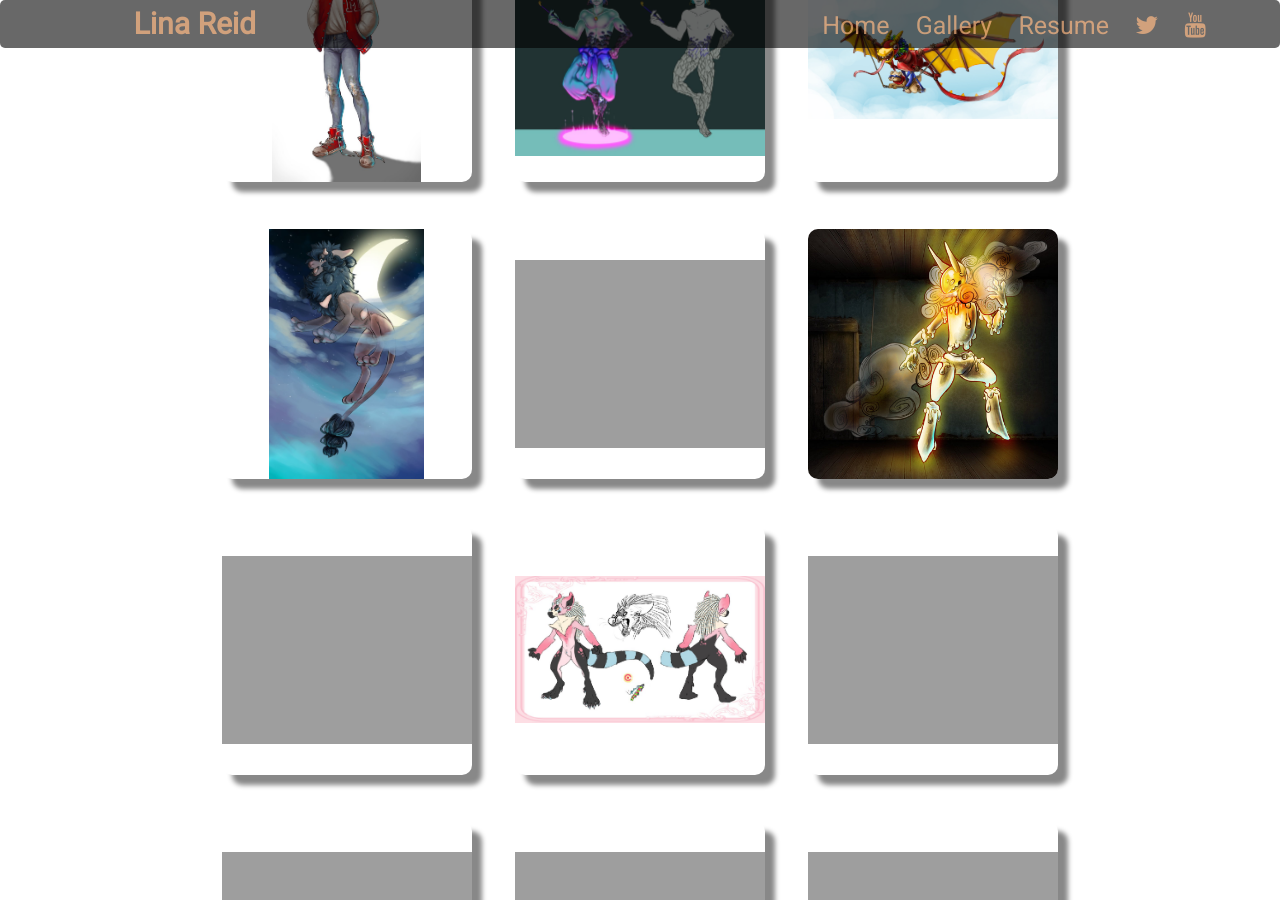
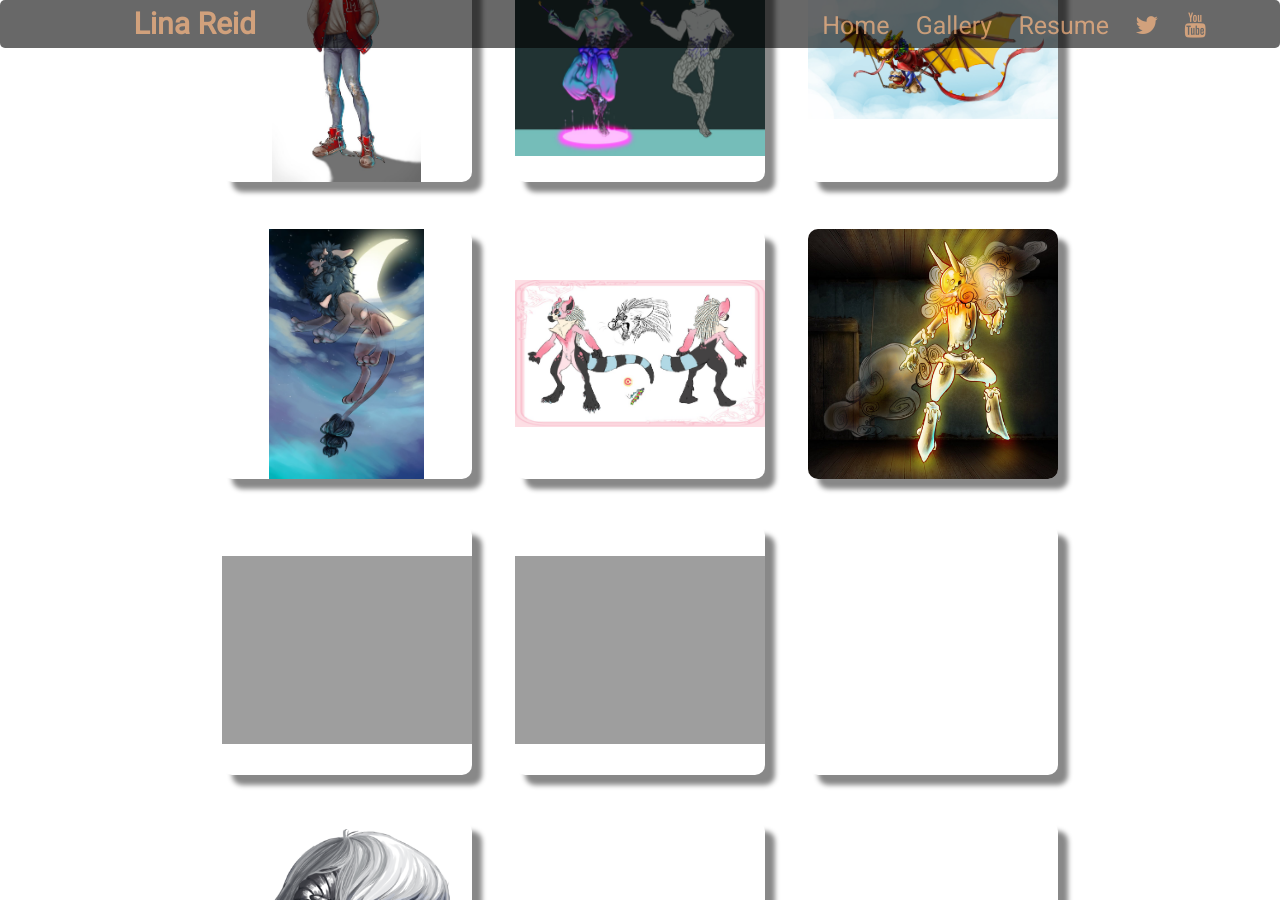
Before and after one commit to MilkSage/milksage.github.io, a Jekyll site: the page built from gallery.html, in a window 1280 px wide and 900 px high, scrolled down 1281 px. Built offline with Jekyll 4.4.1, drawn with Linux system fonts in a browser that asks for light colours; nearby versions of some CDN libraries.

Commit message:
Update settings.yml

```diff
--- a/_data/settings.yml
+++ b/_data/settings.yml
@@ -83,22 +83,22 @@
 - {file: 'djinni_by_translucentrainbow-daxcbik.png', category: 'illustrations'}
 - {file: 'homework_wing_glider_by_translucentrainbow-darrmzr.jpg', category: 'illustrations'}
 - {file: 'sama_art_trade_2_by_translucentrainbow-db8s5gp.png', category: 'illustrations'}
-- {file: 'hornseee22_by_translucentrainbow-d5z4o5q.png', category: 'illustrations'}
+- {file: 'macaroni_new_ref_by_translucentrainbow-da14ck6.png', category: 'illustrations'}
 - {file: 'schoolwork3_by_translucentrainbow-da6ulfl.jpg', category: 'illustrations'}
-- {file: 'values___boat_cabin___final_by_translucentrainbow-da6ulgu.jpg', category: 'illustrations'}
-- {file: 'macaroni_new_ref_by_translucentrainbow-da14ck6.png', category: 'characters'}
-- {file: 'slug_by_translucentrainbow-dazerzp.png', category: 'characters'}
-- {file: 'matt_ref_by_translucentrainbow-dbfu933.png', category: 'characters'}
-- {file: 'griffin_ref_by_translucentrainbow-d81qi4r.png', category: 'characters'}
-- {file: 'derrek_refrence_sheet_by_translucentrainbow-d5e7ep3.png', category: 'characters'}
+- {file: 'my_name_is_tsuki_i_secretly_have_a_boyfriend_who_i_by_translucentrainbow-d949l6q.png', category: 'illustrations'}
+- {file: 'nostro_by_translucentrainbow-dal9bmx.png', category: 'characters'}
+- {file: 'new house - 1.png', category: 'characters'}
+- {file: 'pootoe_copy_by_translucentrainbow-d6p4rlm.png', category: 'characters'}
+- {file: 'portfolio piece 1 - 1.png', category: 'characters'}
+- {file: 'portfolio piece 2 - 2.png', category: 'characters'}
 - {file: 'doki_new_ref_by_translucentrainbow-da0hg8m.png', category: 'characters'}
-- {file: 'debebebebebe_by_translucentrainbow-d7ko8cp.png', category: 'sketches'}
+- {file: 'save eli.png', category: 'sketches'}
 - {file: 'different_styles_2_by_translucentrainbow-d7944mf.png', category: 'sketches'}
-- {file: 'hitoshi___commission_for_scream_by_translucentrainbow-da4zzaa.png', category: 'sketches'}
-- {file: 'he_called_me_a_polynigmion_copy_by_translucentrainbow-d7j8f0r.png', category: 'sketches'}
-- {file: 'fabioandrobert_copy_by_translucentrainbow-d69283a.png', category: 'characters'}
+- {file: 'serth_reference_2016_by_translucentrainbow-dacdswr.png', category: 'sketches'}
+- {file: 'shandor_reference_by_translucentrainbow-d93ebzo.png', category: 'sketches'}
+- {file: 'steven sketches.png', category: 'characters'}
 - {file: 'roboo_copy_by_translucentrainbow-d767c81.png', category: 'sketches'}
-- {file: 'sketchcommiss1_by_translucentrainbow-d7684rl.png', category: 'sketches'}
+- {file: 'stoler new ref.png', category: 'sketches'}
 - {file: '67jk56u4yg_by_translucentrainbow-d6lzhyx.png', category: 'sketches'}
 - {file: 'a_study_in_pink_by_translucentrainbow-d7kplop.png', category: 'sketches'}
 - {file: 'bates u r scury 3.png', category: 'sketches'}
@@ -116,8 +116,8 @@
 - {file: 'frankiestein_by_translucentrainbow-d83ilwv.png', category: 'sketches'}
 - {file: 'i hate drawing cats.png', category: 'sketches'}
 - {file: 'keka commission.png', category: 'sketches'}
-- {file: 'mac guro transparent.png', category: 'sketches'}
 - {file: 'mac guro.png', category: 'sketches'}
+- {file: 'weimin_ref_by_translucentrainbow-d865amc.png', category: 'sketches'}
 
 #-------------------------------
 # Resume Text
```
